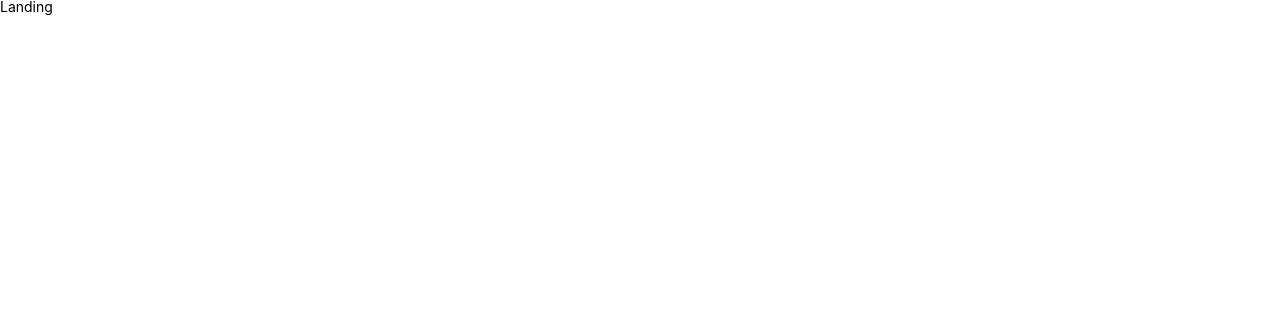
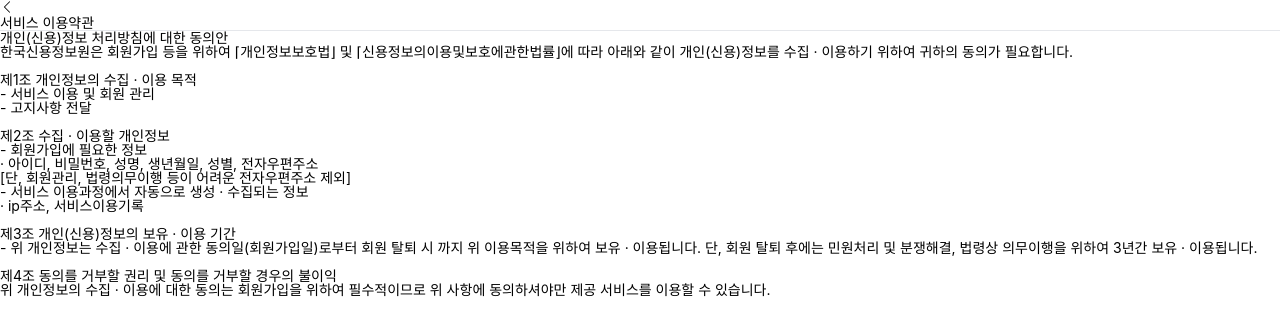
Before and after one commit to devMarco14/snplab_admin, a React (Create React App) app: page / in a window 1280 px wide. Shown: the top 336 px of the page. Built offline with nearby package versions, Linux system fonts and the light colour scheme.

Commit message:
#3 design : 이용약관 마크업 구현

```diff
--- a/package.json
+++ b/package.json
@@ -15,6 +15,7 @@
     "json-server": "^0.17.0",
     "react": "^18.2.0",
     "react-dom": "^18.2.0",
+    "react-icons": "^4.4.0",
     "react-router-dom": "^6.3.0",
     "react-scripts": "5.0.1",
     "typescript": "^4.7.4",
--- a/src/App.tsx
+++ b/src/App.tsx
@@ -2,9 +2,7 @@
 import Routing from 'routes/Routing';
 
 function App() {
-  return (
-    <Routing />
-  );
+  return <Routing />;
 }
 
 export default App;
--- a/src/index.tsx
+++ b/src/index.tsx
@@ -1,7 +1,7 @@
 import React from 'react';
 import ReactDOM from 'react-dom/client';
 import { QueryClientProvider, QueryClient } from '@tanstack/react-query';
-import { BrowserRouter as Router} from 'react-router-dom';
+import { BrowserRouter as Router } from 'react-router-dom';
 import './index.css';
 import App from './App';
 
@@ -9,13 +9,13 @@
   defaultOptions: {
     queries: {
       staleTime: 1000 * 60,
-      refetchInterval: false
-    }
-  }
+      refetchInterval: false,
+    },
+  },
 });
 
 const root = ReactDOM.createRoot(
-  document.getElementById('root') as HTMLElement
+  document.getElementById('root') as HTMLElement,
 );
 root.render(
   <React.StrictMode>
@@ -24,5 +24,5 @@
         <App />
       </Router>
     </QueryClientProvider>
-  </React.StrictMode>
+  </React.StrictMode>,
 );
--- a/src/pages/NotFound.tsx
+++ b/src/pages/NotFound.tsx
@@ -1,5 +1,5 @@
 import React from 'react';
 
 export default function NotFound() {
-  return <h1>You just activated my trap card</h1>
+  return <h1>You just activated my trap card</h1>;
 }
--- a/src/pages/landing/Landing.tsx
+++ b/src/pages/landing/Landing.tsx
@@ -1,5 +1,7 @@
 import React from 'react';
+import Terms from './components/terms/Terms';
 
 export default function Landing() {
-  return <h1>Landing</h1>;
+  // return <h1>Landing</h1>;
+  return <Terms contents="gathering" />;
 }
--- /dev/null
+++ b/src/pages/landing/assets/termsText.ts
@@ -0,0 +1,43 @@
+export const gathering = `
+[개인(신용)정보 처리방침에 대한 동의안내]
+한국신용정보원은 회원가입 등을 위하여 ⌈개인정보보호법⌋ 및 ⌈신용정보의이용및보호에관한법률⌋에 따라 아래와 같이 개인(신용)정보를 수집 · 이용하기 위하여 귀하의 동의가 필요합니다.
+
+제1조 개인정보의 수집 · 이용 목적
+- 서비스 이용 및 회원 관리
+- 고지사항 전달
+
+제2조 수집 · 이용할 개인정보
+- 회원가입에 필요한 정보
+· 아이디, 비밀번호, 성명, 생년월일, 성별, 전자우편주소
+[단, 회원관리, 법령의무이행 등이 어려운 전자우편주소 제외]
+- 서비스 이용과정에서 자동으로 생성 · 수집되는 정보
+· ip주소, 서비스이용기록
+
+제3조 개인(신용)정보의 보유 · 이용 기간
+- 위 개인정보는 수집 · 이용에 관한 동의일(회원가입일)로부터 회원 탈퇴 시 까지 위 이용목적을 위하여 보유 · 이용됩니다. 단, 회원 탈퇴 후에는 민원처리 및 분쟁해결, 법령상 의무이행을 위하여 3년간 보유 · 이용됩니다.
+
+제4조 동의를 거부할 권리 및 동의를 거부할 경우의 불이익
+위 개인정보의 수집 · 이용에 대한 동의는 회원가입을 위하여 필수적이므로 위 사항에 동의하셔야만 제공 서비스를 이용할 수 있습니다.
+`;
+
+export const thirdparty = `
+[제3자 정보제공에 대한 동의안내]
+한국신용정보원은 회원가입 등을 위하여 ⌈개인정보보호법⌋ 및 ⌈신용정보의이용및보호에관한법률⌋에 따라 아래와 같이 개인(신용)정보를 수집 · 이용하기 위하여 귀하의 동의가 필요합니다.
+
+제1조 개인정보의 수집 · 이용 목적
+- 서비스 이용 및 회원 관리
+- 고지사항 전달
+
+제2조 수집 · 이용할 개인정보
+- 회원가입에 필요한 정보
+· 아이디, 비밀번호, 성명, 생년월일, 성별, 전자우편주소
+[단, 회원관리, 법령의무이행 등이 어려운 전자우편주소 제외]
+- 서비스 이용과정에서 자동으로 생성 · 수집되는 정보
+· ip주소, 서비스이용기록
+
+제3조 개인(신용)정보의 보유 · 이용 기간
+- 위 개인정보는 수집 · 이용에 관한 동의일(회원가입일)로부터 회원 탈퇴 시 까지 위 이용목적을 위하여 보유 · 이용됩니다. 단, 회원 탈퇴 후에는 민원처리 및 분쟁해결, 법령상 의무이행을 위하여 3년간 보유 · 이용됩니다.
+
+제4조 동의를 거부할 권리 및 동의를 거부할 경우의 불이익
+위 개인정보의 수집 · 이용에 대한 동의는 회원가입을 위하여 필수적이므로 위 사항에 동의하셔야만 제공 서비스를 이용할 수 있습니다.
+`;
--- /dev/null
+++ b/src/pages/landing/components/terms/Terms.tsx
@@ -0,0 +1,25 @@
+import React from 'react';
+import { BsChevronLeft } from 'react-icons/bs';
+import { gathering, thirdparty } from 'pages/landing/assets/termsText';
+import TermsBody from './TermsBody';
+
+export default function Terms({ contents }: { contents: string }) {
+  const bodyText = contents === 'gathering' ? gathering : thirdparty;
+  const processedString = bodyText
+    .split('\n')
+    .filter((string: string) => string !== '');
+  return (
+    <article>
+      <section>
+        <button type="button">
+          <BsChevronLeft />
+        </button>
+        <p>서비스 이용약관</p>
+      </section>
+      <hr />
+      <section>
+        <TermsBody bodyText={processedString} />
+      </section>
+    </article>
+  );
+}
--- /dev/null
+++ b/src/pages/landing/components/terms/TermsBody.tsx
@@ -0,0 +1,33 @@
+import React from 'react';
+
+interface TermsBodyType {
+  bodyText: string[];
+}
+
+export default function TermsBody({ bodyText }: TermsBodyType) {
+  const headPart = bodyText[0];
+  const header = headPart.slice(1, headPart.length - 2);
+  const subHeader = bodyText.slice(1)[0];
+  const bodyPart = bodyText.slice(2);
+  const body = bodyPart.map((text: string) => {
+    let result;
+    if (text[0] === '제') {
+      result = (
+        <>
+          <br />
+          <p>{text}</p>
+        </>
+      );
+    } else {
+      result = <p>{text}</p>;
+    }
+    return result;
+  });
+  return (
+    <div>
+      <h1>{header}</h1>
+      <p>{subHeader}</p>
+      {body}
+    </div>
+  );
+}
--- a/src/pages/register/Register.tsx
+++ b/src/pages/register/Register.tsx
@@ -1,5 +1,5 @@
 import React from 'react';
 
 export default function Register() {
-  return <h1>Register</h1>
+  return <h1>Register</h1>;
 }
--- a/src/routes/Path.ts
+++ b/src/routes/Path.ts
@@ -1,7 +1,7 @@
 enum Path {
   LandingPage = '/',
   Register = '/register',
-  Admin = '/admin'
+  Admin = '/admin',
 }
 
 export default Path;
--- a/src/routes/Routing.tsx
+++ b/src/routes/Routing.tsx
@@ -9,7 +9,7 @@
 export default function Routing() {
   return (
     <Routes>
-      <Route path={Path.LandingPage} element={<Landing />}/>
+      <Route path={Path.LandingPage} element={<Landing />} />
       <Route path={Path.Register} element={<Register />} />
       <Route path={Path.Admin} element={<Admin />} />
       <Route path="*" element={<NotFound />} />
```
Also changed, not shown: src/pages/admin/Admin.tsx (line endings or trailing spaces), 1 other file (tests, documents, lock files or other folders).
